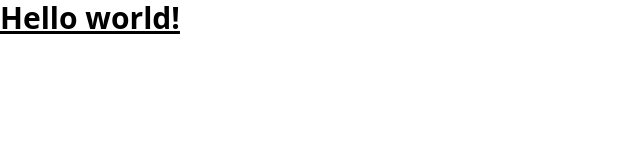
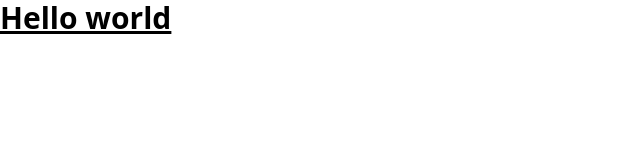
Before and after one commit to Rifannvl/Revisi-about-dan-contact, a plain HTML site: page index.html in a window 1280 px wide. Shown: the full height of the page, 0-640 px from the left. Drawn offline with nearby package versions, Linux system fonts and the light colour scheme.

Commit message:
update text

```diff
--- a/index.html
+++ b/index.html
@@ -10,6 +10,6 @@
     <title>Home</title>
   </head>
   <body>
-    <h1 class="text-3xl font-bold underline">Hello world!</h1>
+    <h1 class="text-3xl font-bold underline">Hello world</h1>
   </body>
 </html>
```
